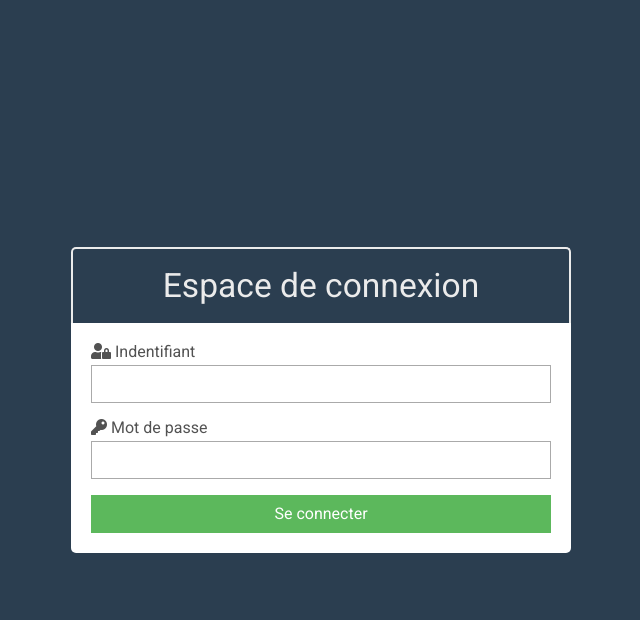
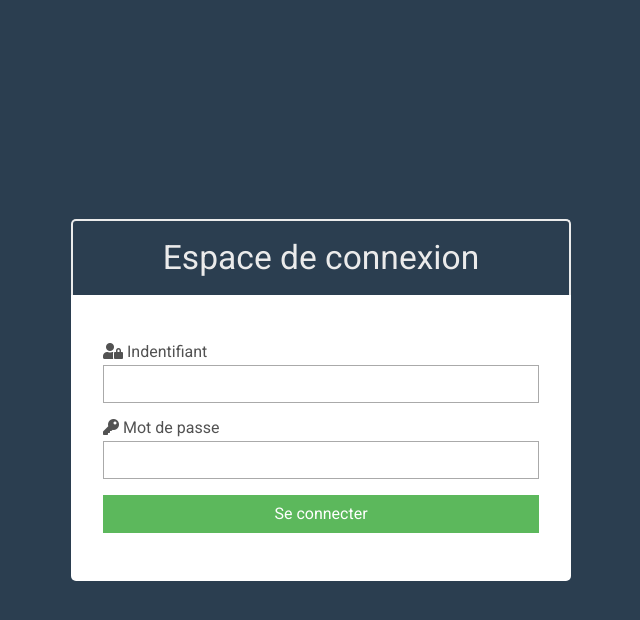
Before and after one commit to Miniroups/projet_blog_promo, a PHP site: page /wip/connexion.php in a window 1280 px wide. Shown: the top 620 px of the page, without its empty margins (319-959 px from the left). Run offline with PHP 8.4, Linux system fonts and the light colour scheme; some libraries are stand-ins or nearby versions.

Commit message:
CSS UPDATE 2 : Connexion

```diff
--- a/public/css/style.css
+++ b/public/css/style.css
@@ -515,7 +515,7 @@ body {
 .panel-login .zone .login {
     width: 500px;
     background-color: #fff;
-    padding: 20px;
+    padding: 3rem 2rem;
     border-bottom-left-radius: 5px;
     border-bottom-right-radius: 5px;
     color: rgb(82, 82, 82);
```
